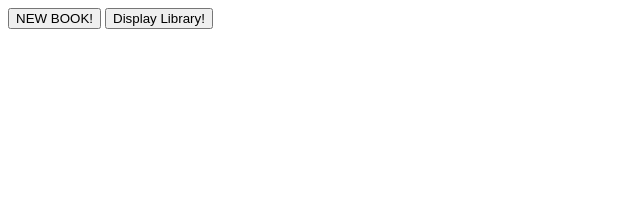
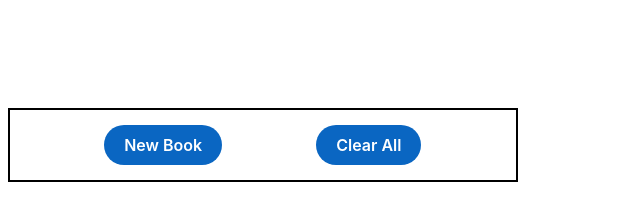
Before and after one commit to rstott87/LibraryApp, a plain HTML site: page index.html in a window 1280 px wide. Shown: the whole page, without its empty margins (0-640 px from the left). Drawn offline with Linux system fonts and the light colour scheme.

Commit message:
Created buttons. finsihed bulk

```diff
--- a/index.html
+++ b/index.html
@@ -8,6 +8,7 @@
     <link rel="stylesheet" href="styles.css">
 </head>
 <body>
+    <main>
         <form id= "mainForm">
             <label for="title:">Title:</label><br>
             <input type="text" id="book" name="bookTitle"><br>
@@ -20,10 +21,14 @@
             <button id = "submit" value="Submit"> Submit </button>
         </form>
 
-      <button id = "newBookButton">NEW BOOK!</button>
-      <button id = "displayBookButton">Display Library!</button>
-
-      <p id="demo"></p>
+        <div>
+            <div id="bookContainer"></div>
+        </div>
+        <div id = "buttonContainer">
+            <button id = "newBookButton" class="button-18" role="button"> New Book </button>
+            <button id = "clearButton" class="button-18" role="button"> Clear All </button>
+        </div>
+    </main>
 
 </body>
 <script src="./main.js">
--- a/main.js
+++ b/main.js
@@ -6,7 +6,10 @@ function Book(title, author, numPages, read) {
     this.numPages = numPages
     this.read = read
     this.info = function () {
-        return `Title: ${title} AUTHOR: ${author} PAGES: ${numPages} READ: ${read} `;
+        return `TITLE:  ${title}
+        AUTHOR:  ${author}
+        PAGES:  ${numPages}
+        READ:  ${read} `;
     };
 };
 
@@ -14,14 +17,17 @@ const mainForm = document.querySelector('#mainForm').style;
 
 //selectors and event listeners. functions are defined below this section
 
-const submitButton = document.querySelector('#submit');
-submitButton.addEventListener('click', addBookToLibrary);
+/*const submitButton = document.querySelector('#submit');
+submitButton.addEventListener('click', addBookToLibrary);*/
 
-const btn = document.querySelector('#newBookButton');
+const btn = document.getElementById('newBookButton');
 btn.addEventListener('click', addBookToLibrary);
 
-const btn2 = document.querySelector('#displayBookButton');
-btn2.addEventListener('click', displayLibrary);
+const clearButton =  document.getElementById('clearButton');
+clearButton.addEventListener('click', clearLibrary);
+
+/*const btn2 = document.querySelector('#displayBookButton');
+btn2.addEventListener('click', displayLibrary);*/
 
 //function that pops up new from field
 /*function newBookAdd () {
@@ -50,6 +56,19 @@ function addBookToLibrary() {
     var newBook = new Book(title, author, numPages, read);
     myLibrary.push(newBook);
 
+    let paragraph = document.getElementById("bookContainer");
+    paragraph.innerHTML = ' ';
+    JSON.stringify(myLibrary.forEach((element) => {
+            let newDiv = document.createElement('div');
+            paragraph.appendChild(newDiv);
+            newDiv.innerHTML= element.info()
+            })
+        )};
+
+function clearLibrary () {
+    myLibrary = [];
+    let paragraph = document.getElementById("bookContainer");
+    paragraph.innerHTML = ' ';
 };
 
 
@@ -58,16 +77,3 @@ var newBook2 = new Book("Mind For Numbers", "Susan", 555, "no");
 
 myLibrary.push(newBook1);
 myLibrary.push(newBook2); */
-
-
-
-
-//when display lib button is clicked, this should display the info in the array.
-let paragraph = document.getElementById("demo");
-function displayLibrary() {
-    JSON.stringify(myLibrary.forEach((element) => {
-        let newDiv = document.createElement('div');
-        paragraph.appendChild(newDiv);
-        newDiv.innerHTML= element.info()
-    })
-    )};
--- a/styles.css
+++ b/styles.css
@@ -3,3 +3,85 @@
     border: 2px solid red;
     width: 30%;
 }
+
+
+#bookContainer {
+    padding-top: 50px;
+    padding-bottom: 50px;
+    display: flex;
+    justify-content: space-evenly;
+}
+
+#bookContainer > div {
+    background-color: bisque;
+    text-align: center;
+    border: 2px solid red;
+    font-family: 'Courier New', Courier, monospace;
+    height: 280px;
+    width: 240px;
+    font-size: 30px;
+    border-radius: 15px;
+    box-shadow: 10px 5px 5px rgb(20, 19, 19);
+}
+
+#displayBookButton {
+    display: none;
+}
+
+
+
+/* CSS */
+.button-18 {
+  align-items: center;
+  background-color: #0A66C2;
+  border: 0;
+  border-radius: 100px;
+  box-sizing: border-box;
+  color: #ffffff;
+  cursor: pointer;
+  display: inline-flex;
+  font-family: -apple-system, system-ui, system-ui, "Segoe UI", Roboto, "Helvetica Neue", "Fira Sans", Ubuntu, Oxygen, "Oxygen Sans", Cantarell, "Droid Sans", "Apple Color Emoji", "Segoe UI Emoji", "Segoe UI Symbol", "Lucida Grande", Helvetica, Arial, sans-serif;
+  font-size: 16px;
+  font-weight: 600;
+  justify-content: center;
+  line-height: 20px;
+  max-width: 480px;
+  min-height: 40px;
+  min-width: 0px;
+  overflow: hidden;
+  padding: 0px;
+  padding-left: 20px;
+  padding-right: 20px;
+  text-align: center;
+  touch-action: manipulation;
+  transition: background-color 0.167s cubic-bezier(0.4, 0, 0.2, 1) 0s, box-shadow 0.167s cubic-bezier(0.4, 0, 0.2, 1) 0s, color 0.167s cubic-bezier(0.4, 0, 0.2, 1) 0s;
+  user-select: none;
+  -webkit-user-select: none;
+  vertical-align: middle;
+}
+
+.button-18:hover,
+.button-18:focus {
+  background-color: #16437E;
+  color: #ffffff;
+}
+
+.button-18:active {
+  background: #09223b;
+  color: rgb(255, 255, 255, .7);
+}
+
+.button-18:disabled {
+  cursor: not-allowed;
+  background: rgba(0, 0, 0, .08);
+  color: rgba(0, 0, 0, .3);
+}
+
+#buttonContainer {
+    padding-top: 15px;
+    padding-bottom: 15px;
+    width: 40%;
+    border: 2px solid black;
+    display: flex;
+    justify-content: space-evenly;
+}
```
Lines whose indentation alone changed are shown as unchanged.
